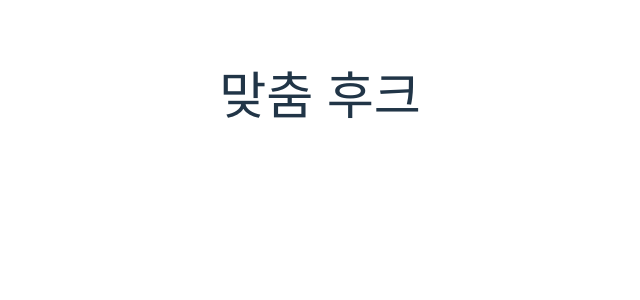
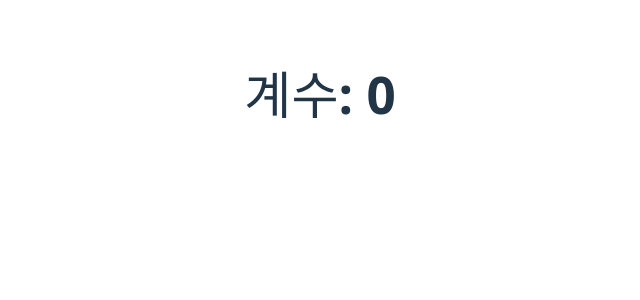
Before and after one commit to osparking/react-exercise2, a React (Vite) app: page / in a window 1280 px wide. Shown: the top 300 px of the page, without its empty margins (320-960 px from the left). Built offline with nearby package versions, Linux system fonts and the light colour scheme.

Commit message:
counter state and inc/dec functions

```diff
--- a/src/App.jsx
+++ b/src/App.jsx
@@ -1,15 +1,15 @@
 import { useState } from 'react'
-import reactLogo from './assets/react.svg'
-import viteLogo from '/vite.svg'
 import './App.css'
 
 function App() {
-  const [count, setCount] = useState(0)
+  const [count, setCount] = useState(0);
+  const incCount = () => setCount(count + 1);
+  const decCount = () => setCount(count - 1);
 
   return (
     <>
       <div>
-        <h1>맞춤 후크</h1>
+        <h1>계수: {count}</h1>
       </div>
     </>
   )
```
